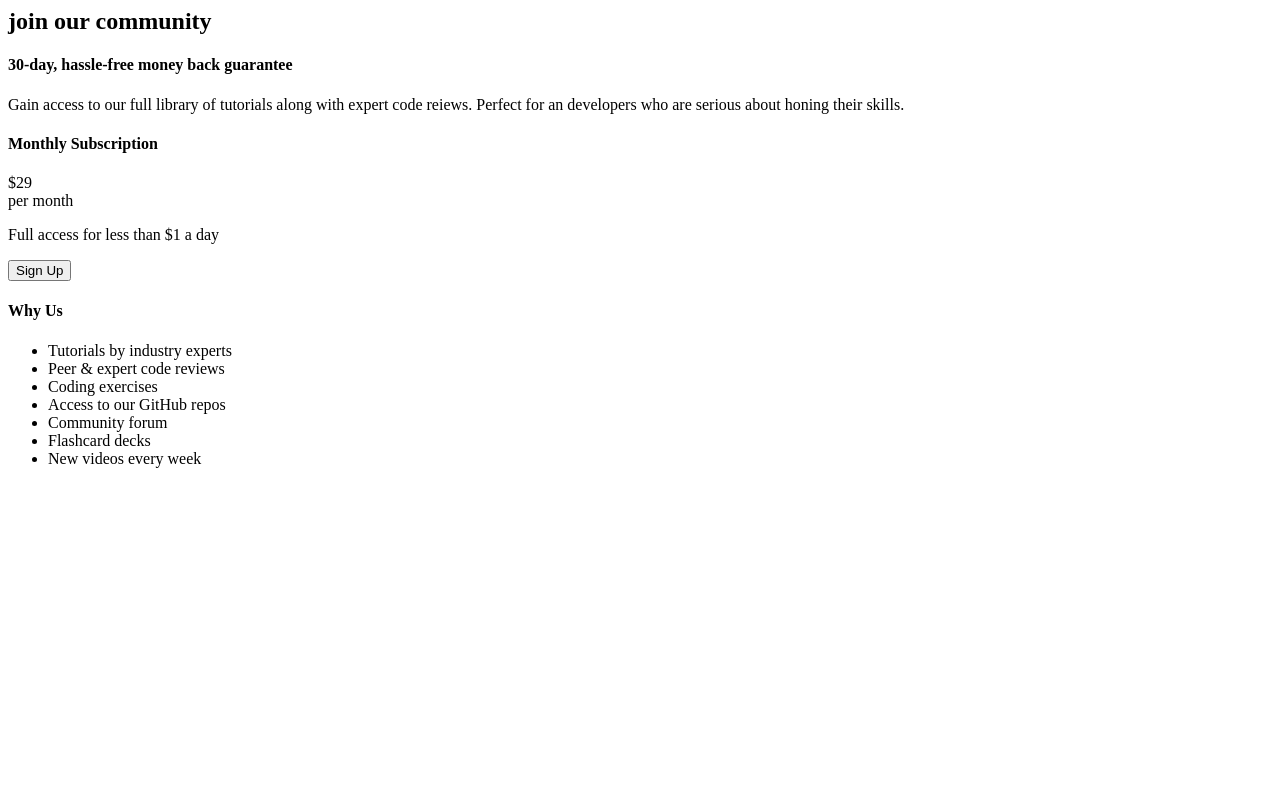
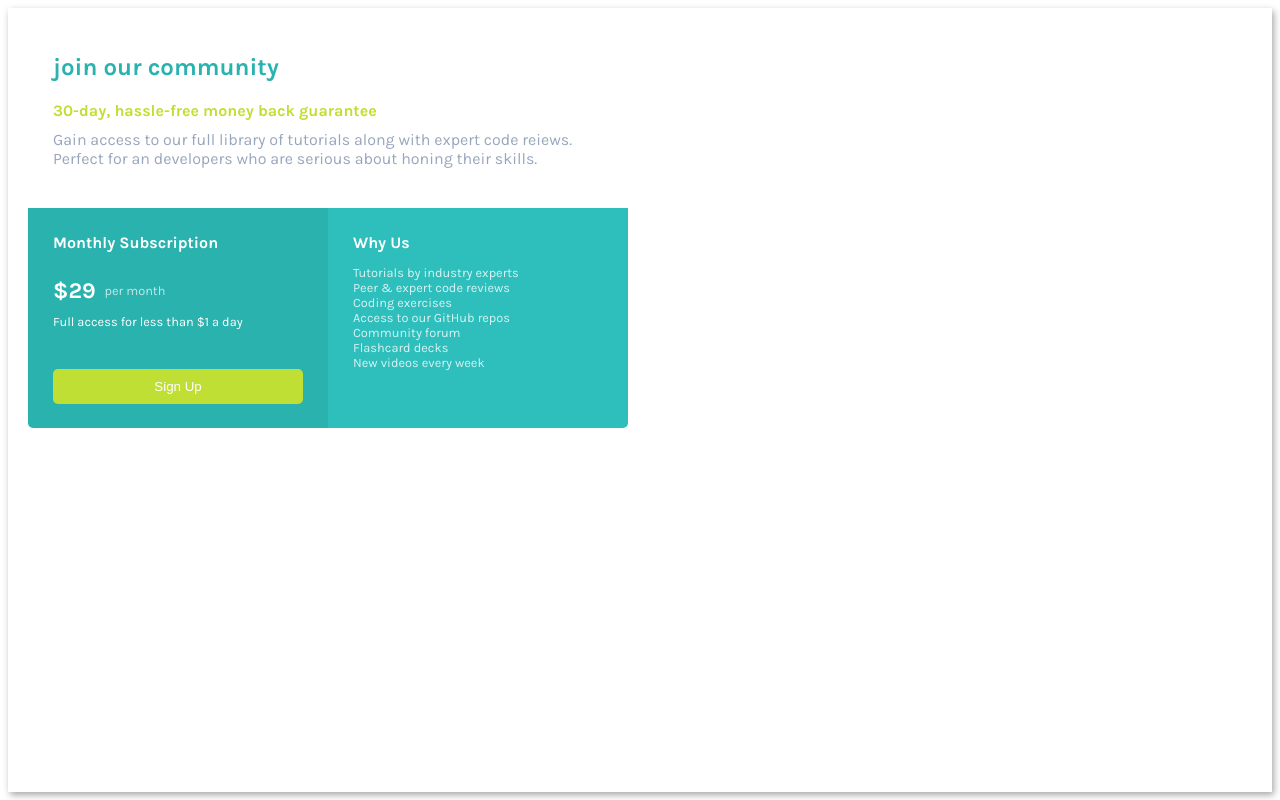
Before and after one commit to AchintyaGahalaut/pricing-card-frontend-mentor-challenge, a plain HTML site: page index.html in a window 1280 px wide. Drawn offline with Linux system fonts and the light colour scheme.

Commit message:
Update index.html

```diff
--- a/index.html
+++ b/index.html
@@ -3,7 +3,7 @@
     <title>Pricing Card</title>
     <link rel="preconnect" href="https://fonts.gstatic.com">
     <link href="https://fonts.googleapis.com/css2?family=Karla:wght@400;700&display=swap" rel="stylesheet">
-    <link href=./style.css" rel="stylesheet">
+    <link href="./style.css" rel="stylesheet">
   </head>
     <body>
       <div id="card">
```
